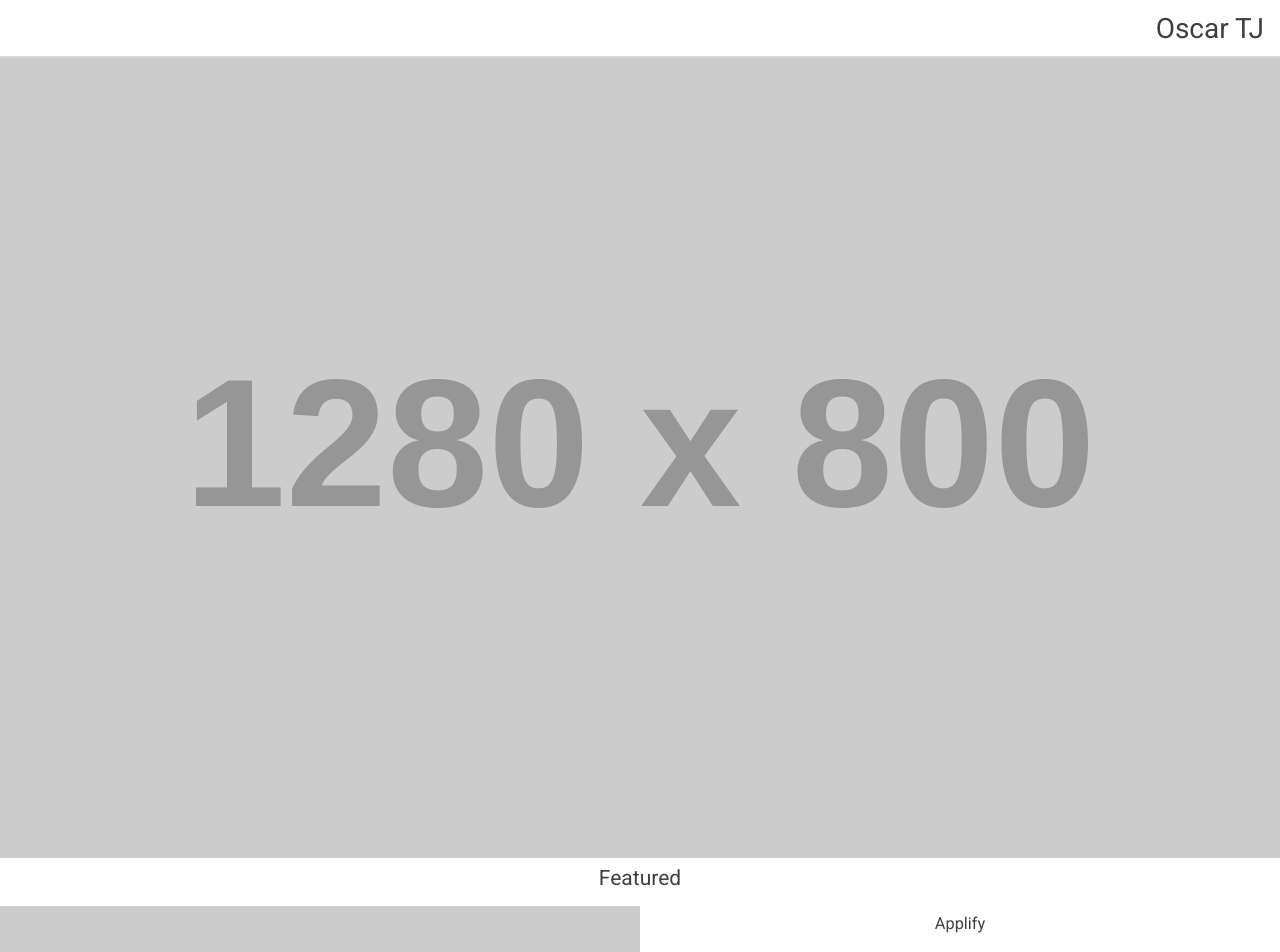
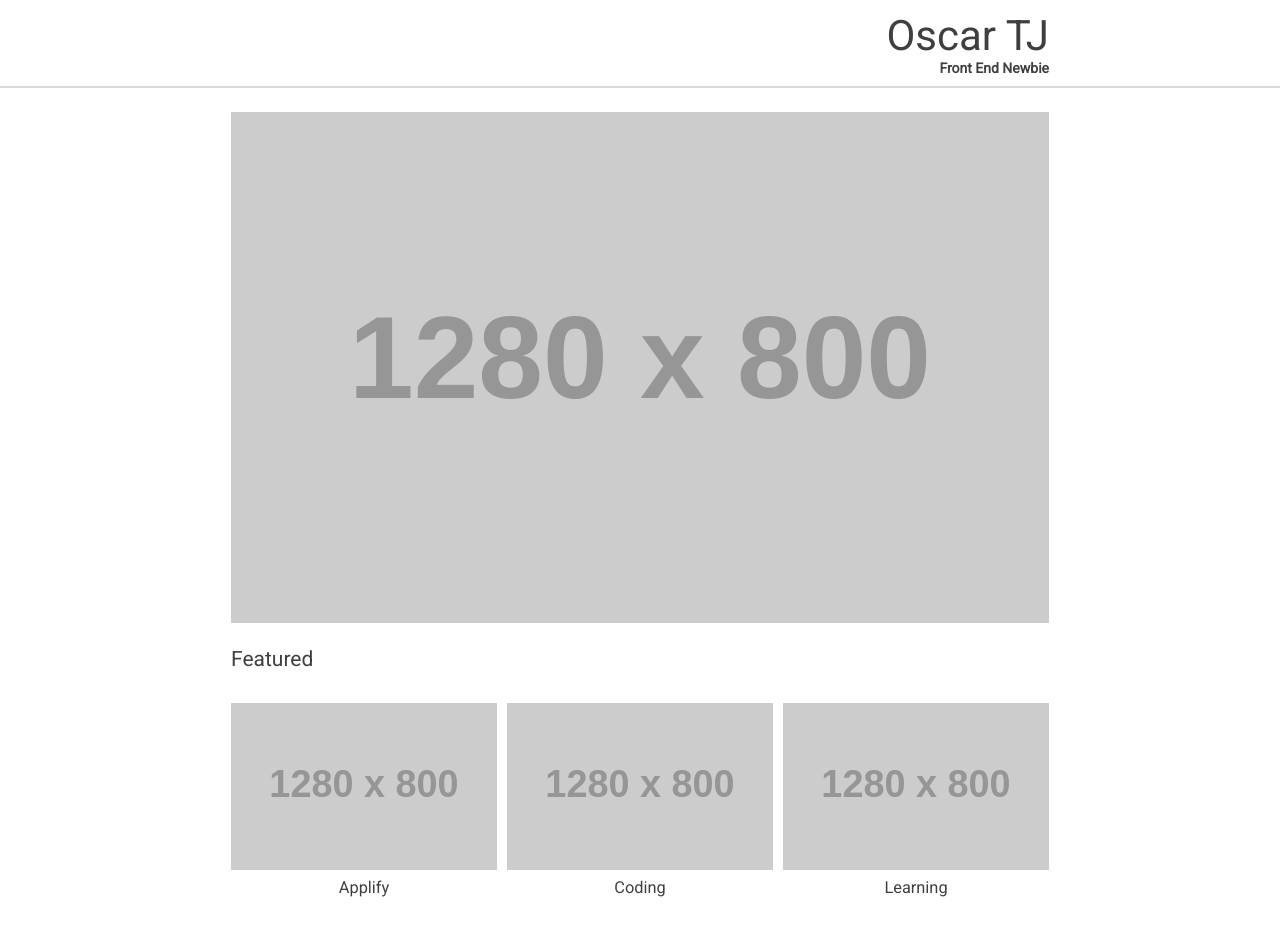
Before and after one commit to oscarchang1226/portfolio, a plain HTML site: page index.html in a window 1280 px wide. Shown: the top 952 px of the page. After the commit the page ends 921 px from the top, so only its background shows below. Drawn offline with Linux system fonts and the light colour scheme; placeholder pictures from the web are drawn by us.

Commit message:
add media queries

```diff
--- a/css/index.css
+++ b/css/index.css
@@ -9,10 +9,13 @@ body {
     font-size: 14px;
 }
 
+header {
+    border-bottom: 2px solid rgba(0,0,0,.15);
+}
+
 header ._inner {
     display: flex;
     height: 58px;
-    border-bottom: 2px solid rgba(0,0,0,.15);
 }
 
 header a {
--- /dev/null
+++ b/css/large.css
@@ -0,0 +1,5 @@
+header ._inner, main {
+    max-width: 850px;
+    margin-left: auto;
+    margin-right: auto;
+}
--- /dev/null
+++ b/css/medium.css
@@ -0,0 +1,52 @@
+header ._inner {
+    height: 86px;
+}
+
+header .logo {
+    width: 56px;
+    height: 56px;
+    /*display: initial;*/
+}
+
+header .content_text h4 {
+    display: initial;
+    font-weight: 400px;
+    opacity: 0.75;
+}
+
+header .content_text h1 {
+    font-size: 3em;
+}
+
+header {
+    margin-bottom: 8px;
+}
+
+.jumbotron {
+    padding: 16px;
+}
+
+section {
+    flex-wrap: nowrap;
+    padding: 16px;
+}
+
+section article {
+    width: calc((100% - 20px) / 3);
+    flex-direction: column;
+    margin-right: 10px;
+    margin-bottom: 0px;
+}
+
+section article:last-child {
+    margin-right: 0px;
+}
+
+section article img, section article .content_text {
+    width: 100%;
+}
+
+h2 {
+    text-align: left;
+    margin: auto 16px auto 16px;
+}
--- a/index.html
+++ b/index.html
@@ -7,6 +7,8 @@
 
         <link href="https://fonts.googleapis.com/css?family=Roboto" rel="stylesheet">
         <link href="./css/index.css" rel="stylesheet" />
+        <link media="screen and (min-width: 650px)" href="./css/medium.css" rel="stylesheet" />
+        <link media="screen and (min-width: 850px)" href="./css/large.css" rel="stylesheet" />
     </head>
     <body>
         <header>
```
